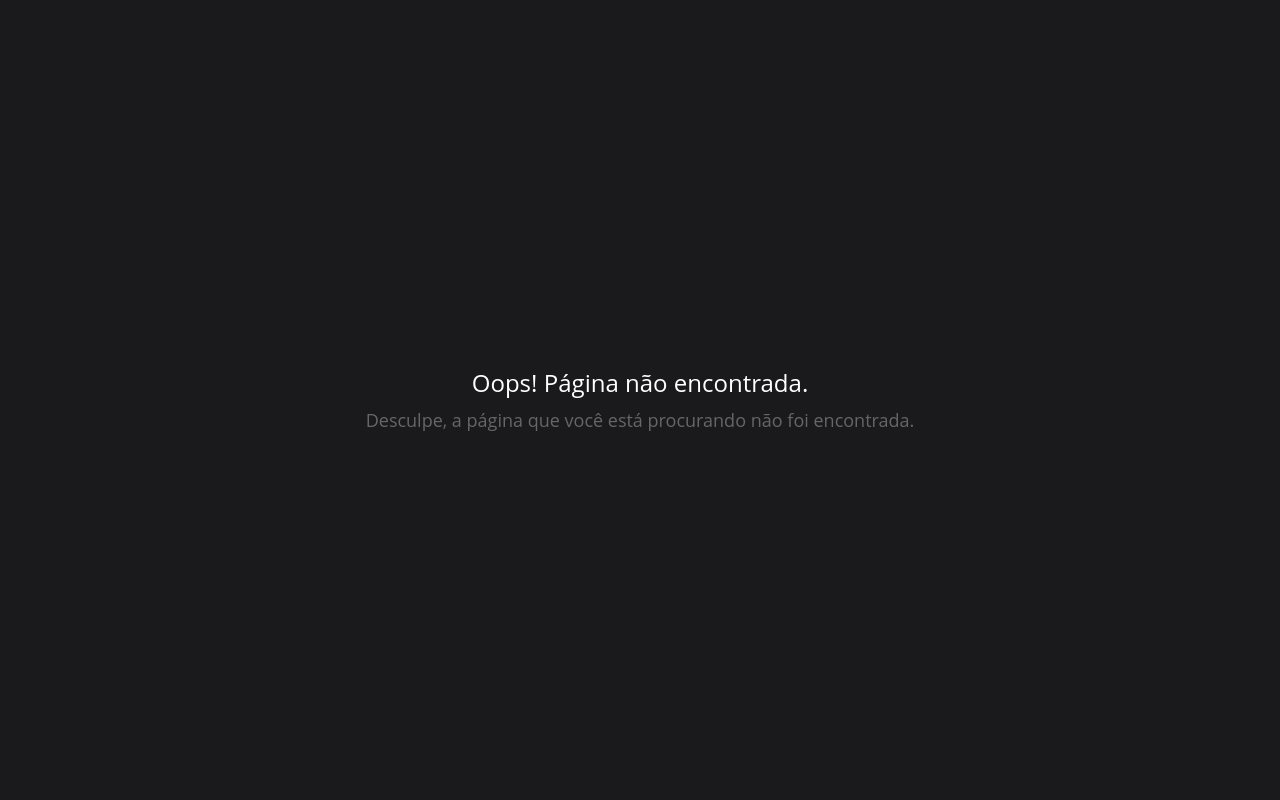
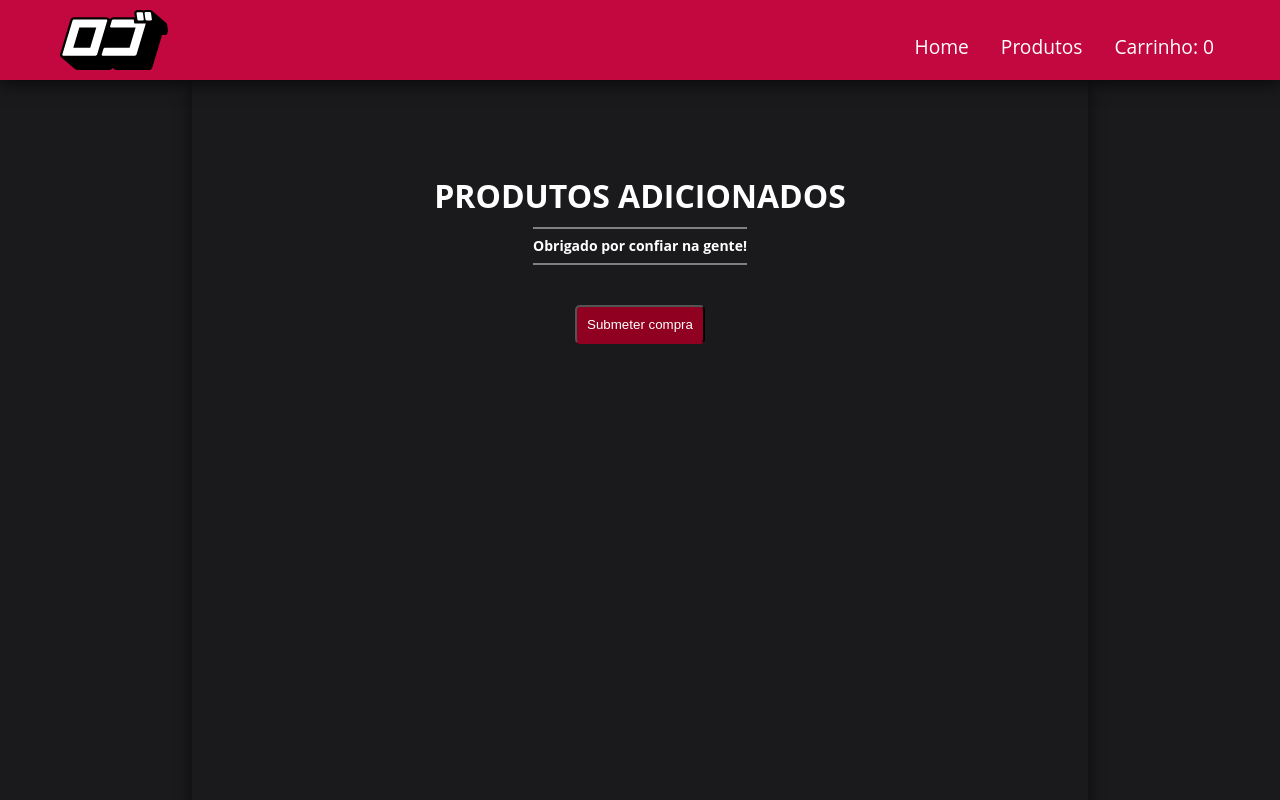
Before and after one commit to FeShimada/acch-web-ecommerce, a React (Vite) app: page /carrinho in a window 1280 px wide. Shown: the top 800 px of the page. Built offline with nearby package versions, Linux system fonts and the light colour scheme.

Commit message:
carrinho page

```diff
--- a/src/components/ProdutoCard/ProdutoCard.jsx
+++ b/src/components/ProdutoCard/ProdutoCard.jsx
@@ -1,7 +1,7 @@
 import React, { useContext } from "react";
 import { CarrinhoContext } from "../../context/CarrinhoContext";
 import { Botao, Card, Descricao, Preco, ProdutoImagem, Titulo } from "./ProdutoCard.styles";
-import { ToastContainer, toast } from 'react-toastify';
+import { toast } from 'react-toastify';
 import 'react-toastify/dist/ReactToastify.css';
 
 export default function ProductoCard(props) {
@@ -10,7 +10,14 @@ export default function ProductoCard(props) {
   const notify = () => toast.success("Sucesso! Produto adicionado ao carrinho");
 
   const handleClick = () => {
-    increaseNrCarrinho()
+    const carrinho = {
+      id: props.id,
+      imageurl: props.imageurl,
+      name: props.name,
+      price: props.price,
+      description: props.description,
+    }
+    increaseNrCarrinho(carrinho)
     notify()
   }
 
--- /dev/null
+++ b/src/components/ProdutoCarrinho/ProdutoCarrinho.jsx
@@ -0,0 +1,14 @@
+import React from "react";
+import 'react-toastify/dist/ReactToastify.css';
+import { Card, Descricao, Preco, Titulo } from "./ProdutoCarrinho.styles";
+
+export default function ProdutoCarrinho(props) {
+
+  return (
+    <Card>
+      <Titulo>{props.name}</Titulo>
+      <Preco>{props.price}</Preco>
+      <Descricao>{props.description}</Descricao>
+    </Card>
+  );
+}
--- /dev/null
+++ b/src/components/ProdutoCarrinho/ProdutoCarrinho.styles.js
@@ -0,0 +1,50 @@
+import styled from 'styled-components';
+
+export const Card = styled.div`
+    box-shadow: 0 4px 8px 0 rgba(0, 0, 0, 0.2);
+    max-width: 320px;
+    margin: auto 1rem;
+    text-align: center;
+    font-family: arial;
+`;
+
+export const ProdutoImagem = styled.img`
+    width: 100%;
+    height: 16em;
+    object-fit: cover;
+`;
+
+export const Preco = styled.p`
+    color: white;
+    font-size: 22px;
+    font-weight: bold;
+    margin-top: 10px;
+    margin-bottom: 10px;
+`;
+
+export const Descricao = styled.p`
+    margin-bottom: 10px;
+`;
+
+export const Titulo = styled.p`
+    margin-top: 10px;
+`;
+
+export const Botao = styled.button`
+    border: none;
+    outline: 0;
+    padding: 12px;
+    color: white;
+    background-color: #000;
+    text-align: center;
+    cursor: pointer;
+    width: 100%;
+    font-size: 18px;
+
+    border-bottom: 2px solid transparent;
+    transition: border-bottom 0.3s, transform 0.3s;
+    &:hover {
+        border-bottom: 2px solid #FFDE00;
+        transform: translateY(-2px);
+    }
+`;
--- a/src/context/CarrinhoContext.jsx
+++ b/src/context/CarrinhoContext.jsx
@@ -5,13 +5,15 @@ export const CarrinhoContext = createContext()
 export const CarrinhoProvider = ({children}) => {
 
     const [nrCarrinho, setNrCarrinho] = useState(0);
+    const [carrinhoList, setCarrinhoList] = useState([]);
 
-    const increaseNrCarrinho = () => {
+    const increaseNrCarrinho = (carrinho) => {
         setNrCarrinho(nrCarrinho + 1);
+        setCarrinhoList([...carrinhoList, carrinho])
     }
 
     return (
-        <CarrinhoContext.Provider value={{nrCarrinho, increaseNrCarrinho}}>
+        <CarrinhoContext.Provider value={{nrCarrinho, increaseNrCarrinho, carrinhoList}}>
             {children}
         </CarrinhoContext.Provider>
     )
--- a/src/main.jsx
+++ b/src/main.jsx
@@ -8,6 +8,7 @@ import './index.css'
 import Error404 from './pages/Error404/Error404.jsx'
 import { CarrinhoProvider } from './context/CarrinhoContext.jsx'
 import { ToastContainer } from 'react-toastify'
+import Carrinho from './pages/Carrinho/Carrinho.jsx'
 
 const router = createBrowserRouter([
   {
@@ -22,6 +23,10 @@ const router = createBrowserRouter([
       {
         path: '/produtos',
         element: <Product/>
+      },
+      {
+        path: '/carrinho',
+        element: <Carrinho/>
       }
     ]
   },
@@ -31,7 +36,7 @@ const router = createBrowserRouter([
 ReactDOM.createRoot(document.getElementById('root')).render(
   <React.StrictMode>
     <CarrinhoProvider>
-      <ToastContainer position='top-left' hideProgressBar={true} theme="dark" />
+      <ToastContainer position='top-left' hideProgressBar={true} />
       <RouterProvider router={router} />
     </CarrinhoProvider>
   </React.StrictMode>,
--- /dev/null
+++ b/src/pages/Carrinho/Carrinho.jsx
@@ -0,0 +1,39 @@
+import React, { useContext } from 'react';
+import "react-multi-carousel/lib/styles.css";
+import ProductoCarrinho from '../../components/ProdutoCarrinho/ProdutoCarrinho';
+import { CarrinhoContext } from '../../context/CarrinhoContext';
+import { BotaoComprar, Container, ProdutoContainer, ProdutoItem, Subtitulo, Titulo } from './Carrinho.styles';
+
+const Carrinho = () => {
+
+    const { carrinhoList } = useContext(CarrinhoContext);
+
+    return (
+
+        <Container>
+            <Titulo>PRODUTOS ADICIONADOS</Titulo>
+            <Subtitulo>Obrigado por confiar na gente!</Subtitulo>
+
+            <ProdutoContainer>
+                {
+                    carrinhoList.map((item) => (
+                        <ProdutoItem>
+                            <ProductoCarrinho
+                                name={item.name}
+                                url={item.imageurl}
+                                price={item.price}
+                                description={item.description}
+                            />
+                        </ProdutoItem>
+                    ))
+                }
+            </ProdutoContainer>
+
+            <BotaoComprar>Submeter compra</BotaoComprar>
+        </Container>
+
+
+    )
+}
+
+export default Carrinho;
--- /dev/null
+++ b/src/pages/Carrinho/Carrinho.styles.js
@@ -0,0 +1,74 @@
+import styled from 'styled-components';
+
+export const Container = styled.div`
+    display: flex;
+    justify-content: start;
+    align-items: center;
+    flex-direction: column;
+    padding: 100px;
+    margin-right: 15vw;
+    margin-left: 15vw;
+    box-shadow: 0 5px 15px rgba(0,0,0,0.6);
+    min-height: 100vh;
+
+    @media (max-width: 768px) {
+        margin-right: 0;
+        margin-left: 0;
+        padding: 0px;
+    }
+`;
+
+export const Titulo = styled.h1`
+    font-weight: bold;
+    font-size: 2rem;
+
+    @media (max-width: 768px) {
+        font-size: 1rem;
+        margin-top: 20px;
+    }
+`;
+
+export const Subtitulo = styled.p`
+    font-weight: bold;
+    margin-top: 15px;
+    border-top: 2px solid gray;
+    border-bottom: 2px solid gray;
+    padding: 10px 0;
+`;
+
+export const ProdutoContainer = styled.div`
+    weight: 60vh;
+    display: flex;
+    flex-wrap: wrap;
+    margin-top: 20px;
+`;
+
+export const ProdutoItem = styled.div`
+  flex: 0 0 25%;
+  box-sizing: border-box;
+  padding: 10px;
+  margin-bottom: 50px;
+  display: flex;
+  flex-direction: column;
+  align-items: center;
+
+  @media (max-width: 768px) {
+        flex: 0 0 100%;
+
+    }
+`;
+
+export const BotaoComprar = styled.button`
+    margin-top: 20px;
+    margin-bottom: 20px;
+    padding: 10px;
+    background-color: #900020;
+    color: white;
+    border-radius: 5px;
+    border-bottom: 2px solid transparent;
+    transition: border-bottom 0.3s, transform 0.3s;
+    &:hover {
+        border-bottom: 2px solid #FFDE00;
+        transform: translateY(-2px);
+    }
+`;
```
